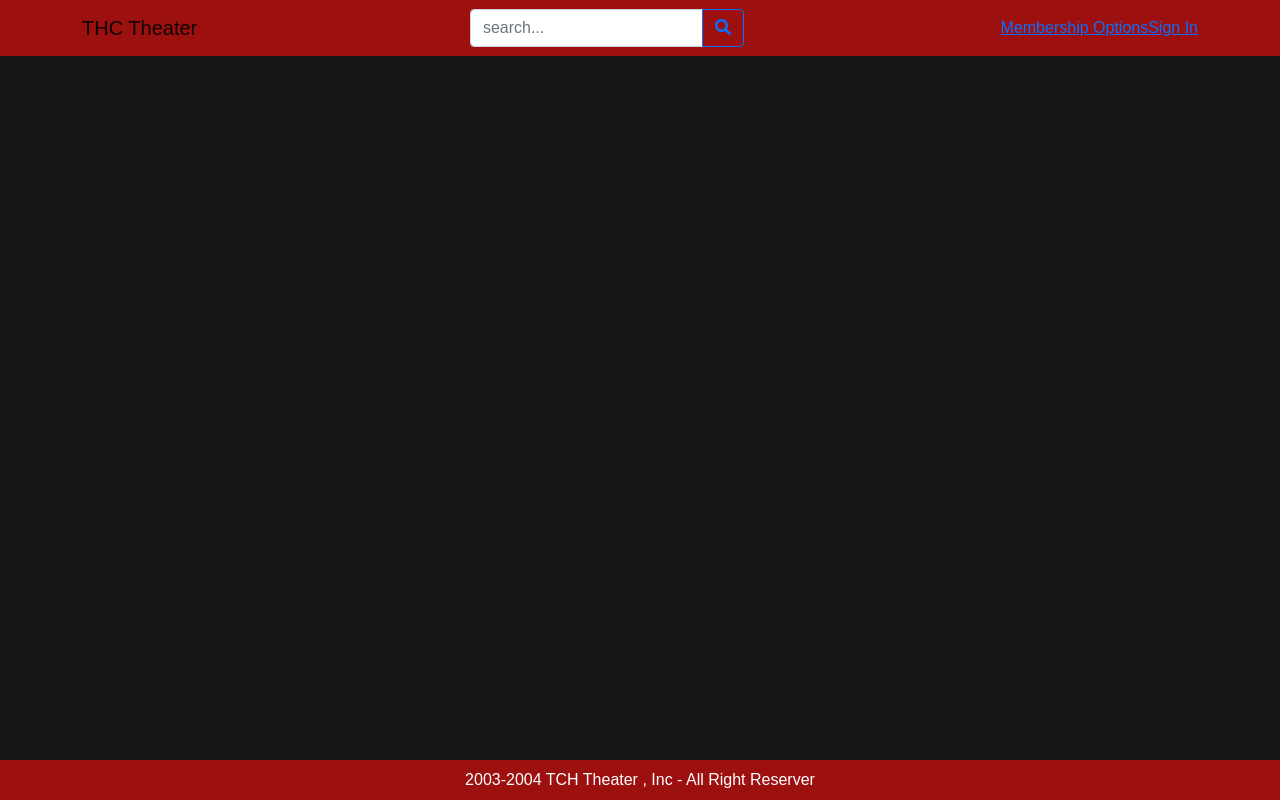
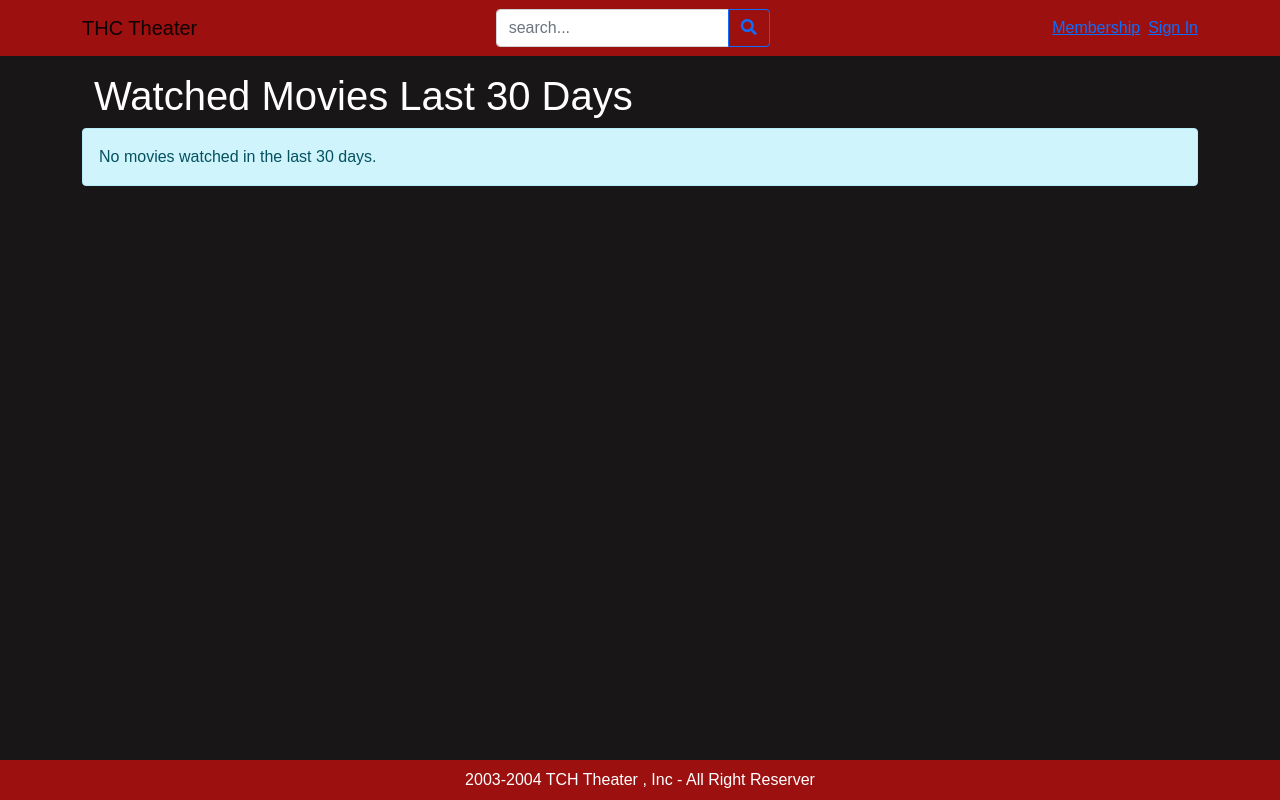
Before and after one commit to thuyluu9595/Movie-Theater-Club, a React (Create React App) app in the folder frontend/: page /watched30 in a window 1280 px wide. Built offline with nearby package versions, Linux system fonts and the light colour scheme.

Commit message:
Implemented WatchedHistoryScreen.js

```diff
--- a/frontend/src/App.js
+++ b/frontend/src/App.js
@@ -1,6 +1,6 @@
 import { BrowserRouter, Link, Route, Routes, useLocation } from "react-router-dom";
 import React, { useContext, useEffect, useReducer } from "react";
-import { Navbar, Nav, Container, NavDropdown } from "react-bootstrap";
+import {Navbar, Nav, Container, NavDropdown, NavItem} from "react-bootstrap";
 import LinkContainer from "react-router-bootstrap/LinkContainer";
 import HomeScreen from "./screens/HomeScreen";
 import MovieScreen from "./screens/MovieScreen";
@@ -21,6 +21,7 @@ import axios from 'axios';
 import { URL } from "./Constants";
 import CancelPremiumScreen from "./screens/CancelPremiumScreen";
 import MembershipOptionsScreen from "./screens/MembershipOptionsScreen";
+import WatchedHistoryScreen from "./screens/WatchedHistoryScreen";
 
 const reducer = (state, action) => {
   switch (action.type) {
@@ -138,6 +139,9 @@ export default function App() {
                         <LinkContainer to="/history">
                           <NavDropdown.Item>History</NavDropdown.Item>
                         </LinkContainer>
+                        <LinkContainer to="/watched30">
+                            <NavDropdown.Item>Watched History</NavDropdown.Item>
+                        </LinkContainer>
                         {userInfo && generateButton()}
                       </div>
                     )}
@@ -153,7 +157,7 @@ export default function App() {
                 ) : (
                     <>
                       <Link className="member-options" to="/membership-options">
-                        Membership Options
+                        Membership
                       </Link>
                       <Link className="nav-Link" to="/signin">
                         Sign In
@@ -178,6 +182,7 @@ export default function App() {
               <Route path="/analytics" element={<AnalyticsScreen />} />
               <Route path="/cancel" element={<CancelPremiumScreen />} />
               <Route path="/membership-options" element={<MembershipOptionsScreen />} />
+              <Route path="/watched30" element={<WatchedHistoryScreen />} />
 
               <Route path="/profile" element={<ProfileScreen />} />
               <Route path="/premium" element={<PremiumScreen />} />
--- a/frontend/src/index.css
+++ b/frontend/src/index.css
@@ -143,7 +143,10 @@ main {
 }
 /*======== End Style for AnalyticsScreen ========*/
 /*========Style for MembershipOptionScreen=======*/
-/* Overall styling */
+.member-options{
+    margin-right: 0.5rem;
+
+}
 .membership-options {
   padding: 20px;
   background-color: #fff;
--- a/frontend/src/screens/SigninScreen.js
+++ b/frontend/src/screens/SigninScreen.js
@@ -28,7 +28,6 @@ export default function SigninScreen(){
         username,
         password,
       });
-      console.log(data);
       ctxDispatch({type: 'USER_SIGNIN', payload: data});
       localStorage.setItem('userInfo', JSON.stringify(data));
       navigate(redirect || '/');
--- /dev/null
+++ b/frontend/src/screens/WatchedHistoryScreen.js
@@ -0,0 +1,73 @@
+import React, {useContext, useReducer} from 'react';
+import {Store} from "../Stores";
+import axios from "axios";
+import {URL} from "../Constants";
+import {Col, Container, Row} from "react-bootstrap";
+import Helmet from "react-helmet";
+import LoadingBox from "../components/LoadingBox";
+import MessageBox from "../components/MessageBox";
+import Movie from "../components/Movie";
+
+const reducer = (state, action) => {
+    switch (action.type) {
+        case "FETCH_REQUEST":
+            return { ...state, loading: true };
+        case "FETCH_SUCCESS":
+            return { ...state, info: action.payload, loading: false };
+        case "FETCH_FAIL":
+            return { ...state, loading: false, error: action.payload };
+        default:
+            return state;
+    }
+};
+
+const initialState = {
+    movies: [],
+    loading: false,
+    error: null,
+};
+const WatchedHistoryScreen = () => {
+    const {state: ctxState} = useContext(Store);
+    const {userInfo} = ctxState;
+    const [state, dispatch] = useReducer(reducer, initialState);
+
+    const getMovies = async () => {
+        dispatch({ type: "FETCH_REQUEST" });
+        try {
+            const response = await axios.get(`${URL}/bookings/watched-movie-30/${userInfo.id}`, {
+                headers: { Authorization: `Bearer ${userInfo.token}` },
+            });
+            dispatch({ type: "FETCH_SUCCESS", payload: response.data });
+        } catch (error) {
+            dispatch({ type: "FETCH_FAIL", payload: error.message });
+        }
+    };
+
+    return (
+        <Container>
+            <Helmet>
+                <title>Watched History</title>
+            </Helmet>
+            <h1>Watched Movies Last 30 Days</h1>
+            <Row>
+                {state.loading ? (
+                    <LoadingBox />
+                ) : state.error ? (
+                    <MessageBox variant="danger">{state.error}</MessageBox>
+                ) : (
+                    state.movies.length > 0 ? (
+                        state.movies.map((movie) => (
+                            <Col key={movie._id} sm={6} md={4} lg={3} className='mb-3'>
+                                <Movie movie={movie}></Movie>
+                            </Col>
+                        ))
+                    ) : (
+                        <MessageBox variant="info">No movies watched in the last 30 days.</MessageBox>
+                    )
+                )}
+            </Row>
+        </Container>
+    );
+};
+
+export default WatchedHistoryScreen;
```
